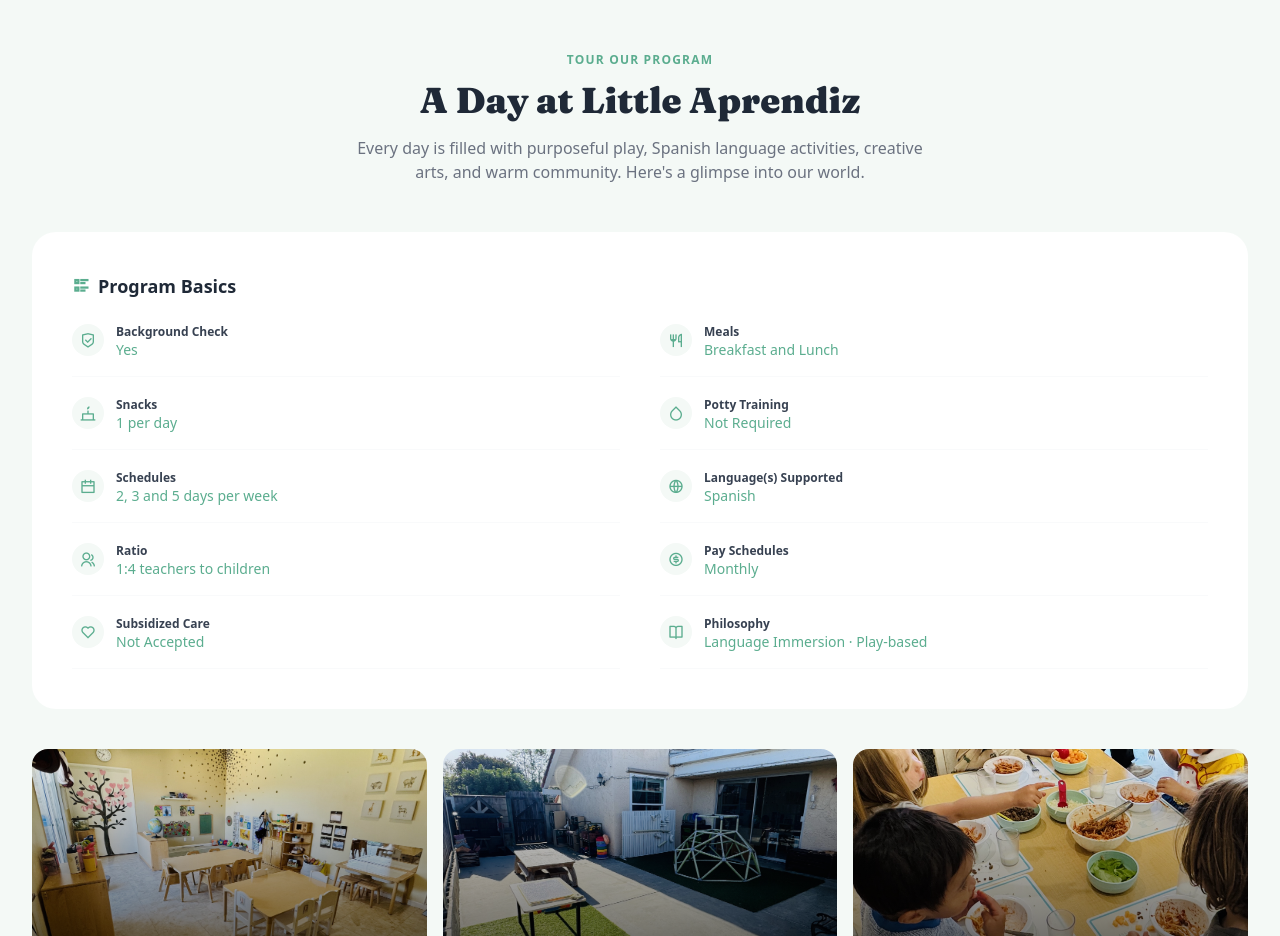
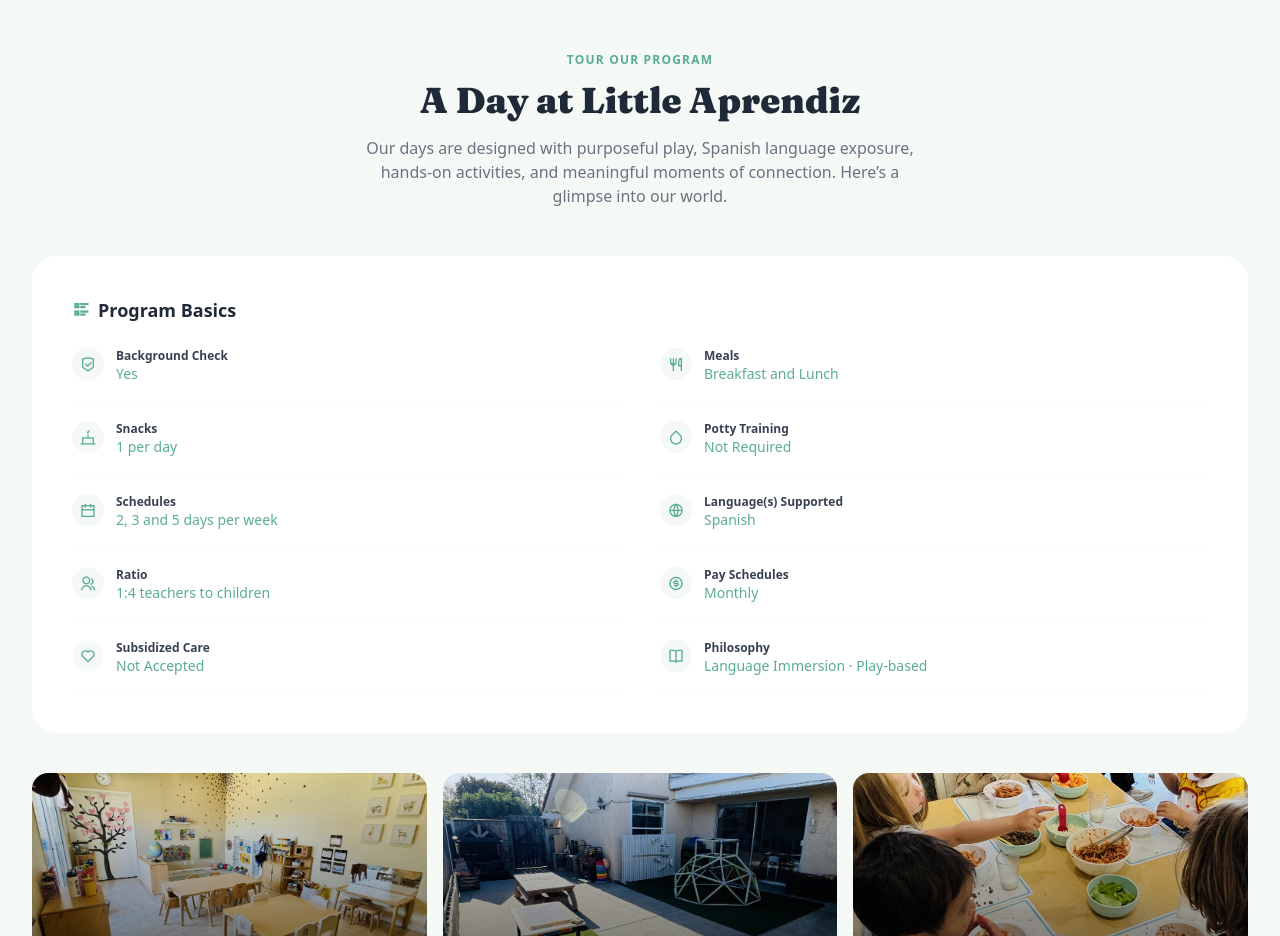
Before and after one commit to jtech4/Little-Aprendiz, a React (Vite) app: page / in a window 1280 px wide. Shown: the part 1580-2516 px from the top of the page. Built offline with nearby package versions, Linux system fonts and the light colour scheme.

Commit message:
Update page.tsx

```diff
--- a/src/pages/home/page.tsx
+++ b/src/pages/home/page.tsx
@@ -283,7 +283,7 @@
               A Day at Little Aprendiz
             </h2>
             <p className="text-gray-500 max-w-xl mx-auto text-sm md:text-base leading-relaxed">
-              Every day is filled with purposeful play, Spanish language activities, creative arts, and warm community. Here&apos;s a glimpse into our world.
+              Our days are designed with purposeful play, Spanish language exposure, hands-on activities, and meaningful moments of connection. Here’s a glimpse into our world.
             </p>
           </div>
 
```
